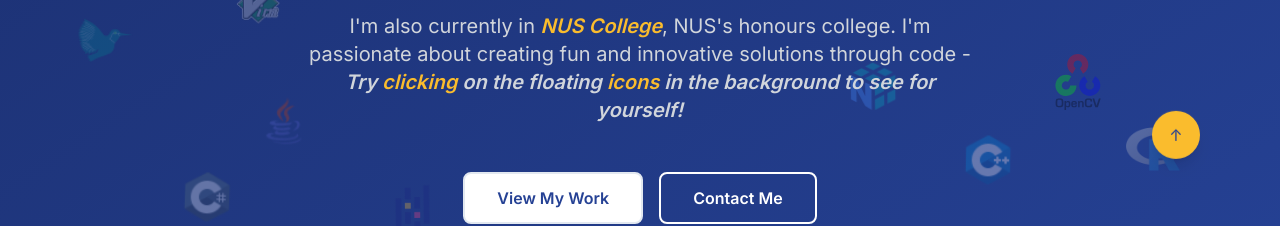
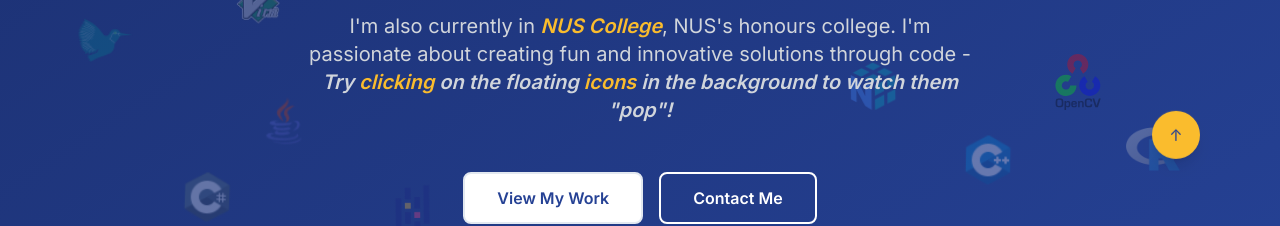
Before and after one commit to HongRay/Personal-Website, a React (Vite) app: page / in a window 1280 px wide. Shown: the part 592-818 px from the top of the page. Built offline with nearby package versions, Linux system fonts and the light colour scheme.

Commit message:
Remove ambiguity for heroSection (feedback from parents)

```diff
--- a/src/components/HeroSection.tsx
+++ b/src/components/HeroSection.tsx
@@ -25,7 +25,7 @@ const HeroSection = () => {
             I'm also currently in <span className="italic font-semibold text-[#fabc2d]">NUS College</span>, NUS's honours college.
             I'm passionate about creating fun and innovative solutions through code -
              <span className="text-xl italic font-semibold">Try <span className ="text-[#fabc2d]">clicking </span>
-             on the floating <span className ="text-[#fabc2d]">icons</span> in the background to see for yourself!</span>
+             on the floating <span className ="text-[#fabc2d]">icons</span> in the background to watch them "pop"!</span>
           </p>
           <div className="flex flex-col sm:flex-row gap-4 justify-center">
             <a
```
